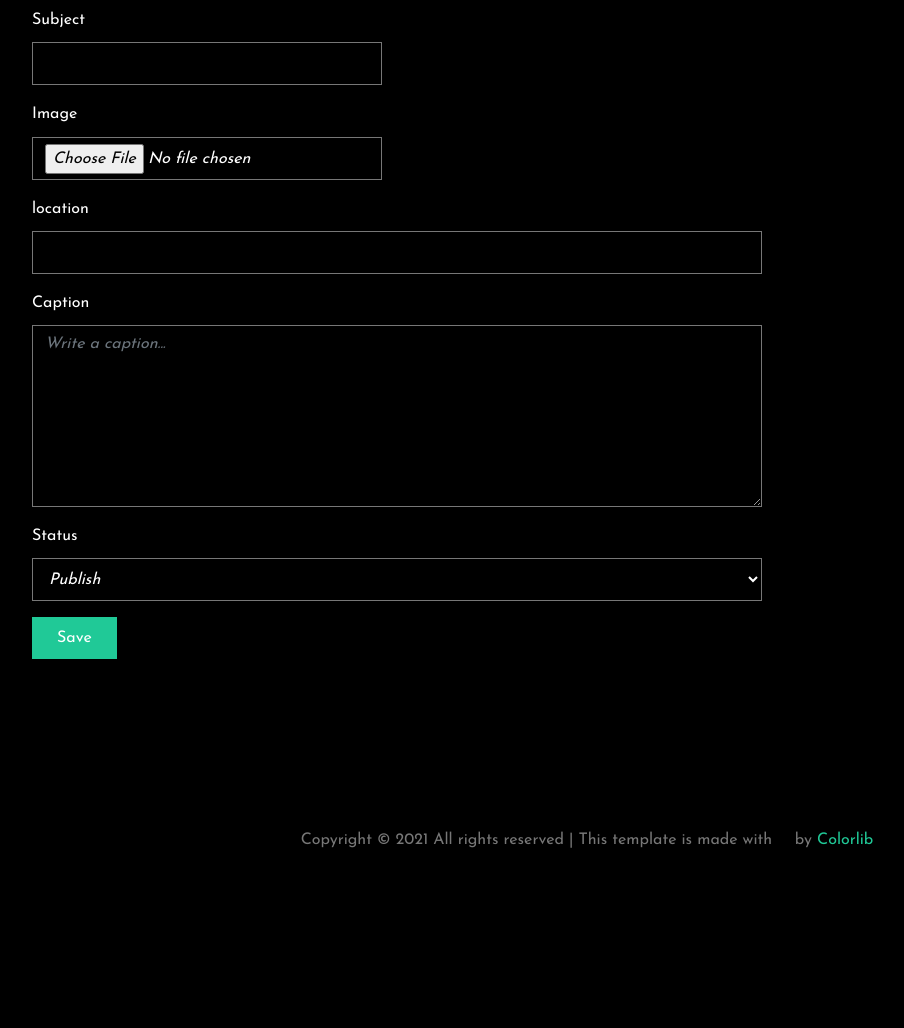
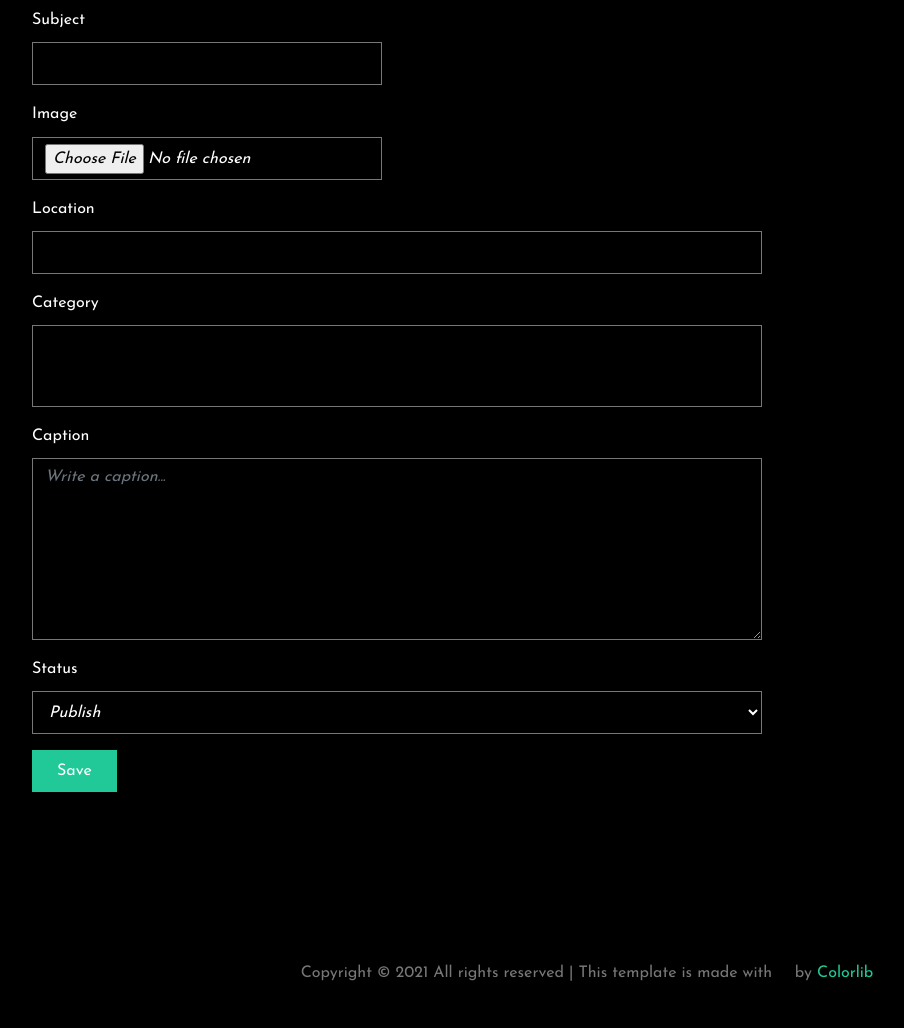
Before and after one commit to setayeshmbr/social_media, a Django app: page /post/create/ in a window 1280 px wide. Shown: the part 298-1326 px from the top of the page, without its empty margins (53-957 px from the left). Before the commit the page ends 1146 px from the top, so only its background shows below. Run offline with Django 3.2, Linux system fonts and the light colour scheme; data comes from the database, SQL or seed files in the repository; data that the repository does not hold is empty; some libraries are stand-ins or nearby versions; some web fonts are replaced.

Commit message:
requirements.txt has been updated

```diff
--- a/static/blog/css/style.css
+++ b/static/blog/css/style.css
@@ -1,6 +1,6 @@
 /* custom */
 .form-control>option{
-  color: black;
+  color: white!important;
 }
 .icon-menu:before {
   color: white!important;
--- a/templates/blog/post_create_update.html
+++ b/templates/blog/post_create_update.html
@@ -41,8 +41,14 @@
 
                             <div class="row form-group">
                                 <div class="col-md-12 mb-3 mb-md-0">
-                                    <label class="text-white" for="caption">location</label>
+                                    <label class="text-white" for="Location">Location</label>
                                     {% render_field form.location|add_class:"form-control font-italic" %}
+                                </div>
+                            </div>
+                            <div class="row form-group">
+                                <div class="col-md-12 mb-3 mb-md-0">
+                                    <label class="text-white" for="Category">Category</label>
+                                    {% render_field form.category|add_class:"form-control font-italic"%}
                                 </div>
                             </div>
                             <div class="row form-group">
--- a/templates/blog/profile.html
+++ b/templates/blog/profile.html
@@ -43,14 +43,14 @@
                 <div class="mb-3">
                     <p class="mb-0 font-weight-bold text-white">Follower</p>
                     <p class="mb-4">
-                        <a data-target="{% if user in request.user.following %}#followerModal{% else %}#{% endif %}" data-toggle="modal"
+                        <a data-target="{% if user in request.user.following or user == request.user %}#followerModal{% else %}#{% endif %}" data-toggle="modal"
                            href="{% if user in request.user.following %}#followerModal{% else %}#{% endif %}">
                             {{ user_obj.follower.count }}
                         </a>
                     </p>
                     <p class="mb-0 font-weight-bold text-white">Fallowing</p>
                     <p class="mb-4">
-                        <a data-target="{% if user in request.user.following %}#followingModal{% else %}#{% endif %}" data-toggle="modal"
+                        <a data-target="{% if user in request.user.following  or user == request.user%}#followingModal{% else %}#{% endif %}" data-toggle="modal"
                            href="{% if user in request.user.following %}#followingModal{% else %}#{% endif %}" data-toggle="modal">{{ user_obj.following.count }}</a>
                     </p>
                     {% if user == request.user %}
```
Also changed, not shown: requirements.txt (deleted, +0 -36 lines).
